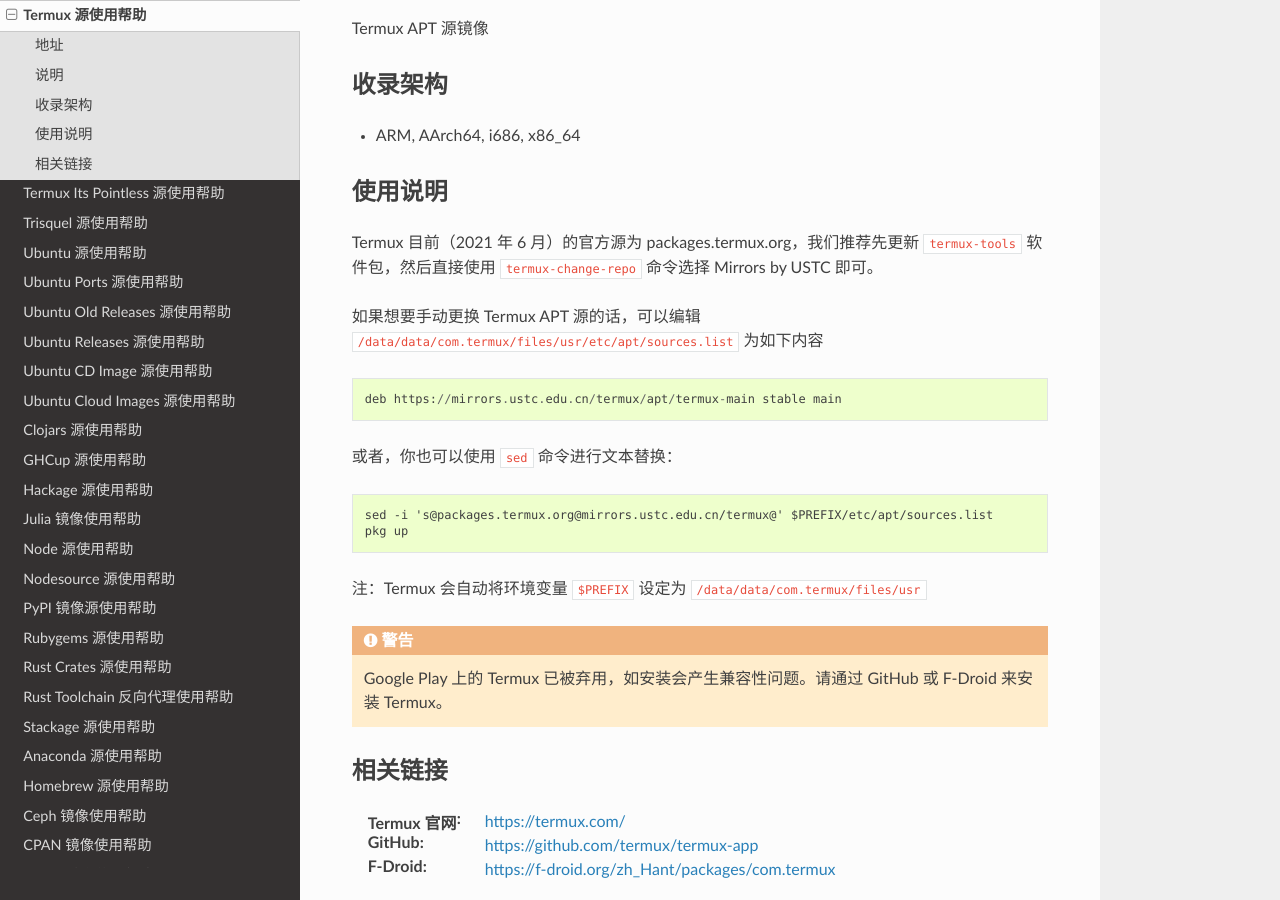
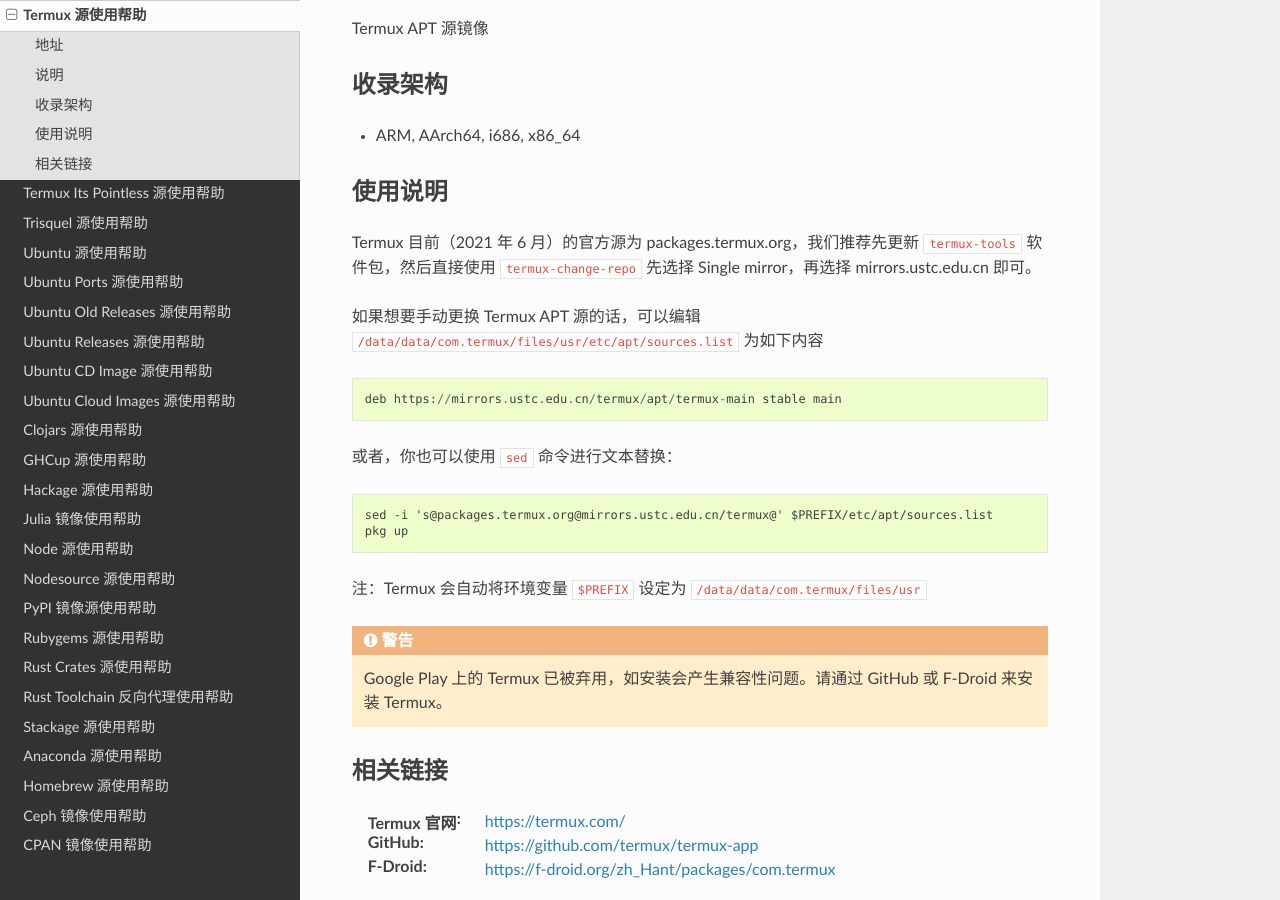
Before and after one commit to ustclug/mirrorhelp, a Sphinx documentation site: the page built from source/termux.rst, in a window 1280 px wide and 900 px high, scrolled down 317 px. Built offline with Sphinx 7.4.7 and the Read the Docs theme 2.0.0, drawn with Linux system fonts in a browser that asks for light colours; pages that are not in the unit, such as notebooks, are missing from menus.

Commit message:
termux: update change mirror method

```diff
--- a/source/termux.rst
+++ b/source/termux.rst
@@ -20,7 +20,7 @@
 使用说明
 ==============
 
-Termux 目前（2021 年 6 月）的官方源为 packages.termux.org，我们推荐先更新 ``termux-tools`` 软件包，然后直接使用 ``termux-change-repo`` 命令选择 Mirrors by USTC 即可。
+Termux 目前（2021 年 6 月）的官方源为 packages.termux.org，我们推荐先更新 ``termux-tools`` 软件包，然后直接使用 ``termux-change-repo`` 先选择 Single mirror，再选择 mirrors.ustc.edu.cn 即可。
 
 如果想要手动更换 Termux APT 源的话，可以编辑 :file:`/data/data/com.termux/files/usr/etc/apt/sources.list` 为如下内容
 
```
